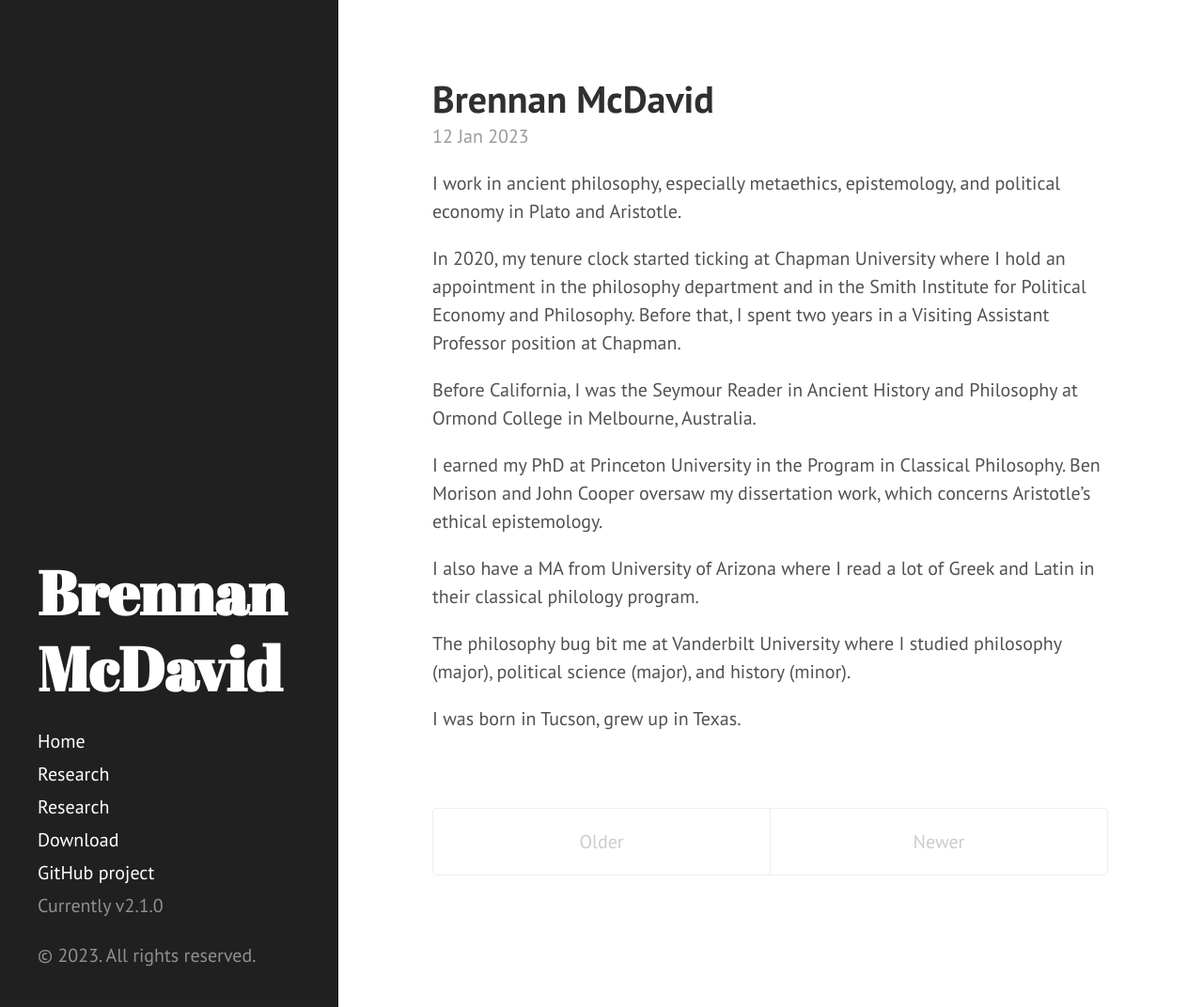
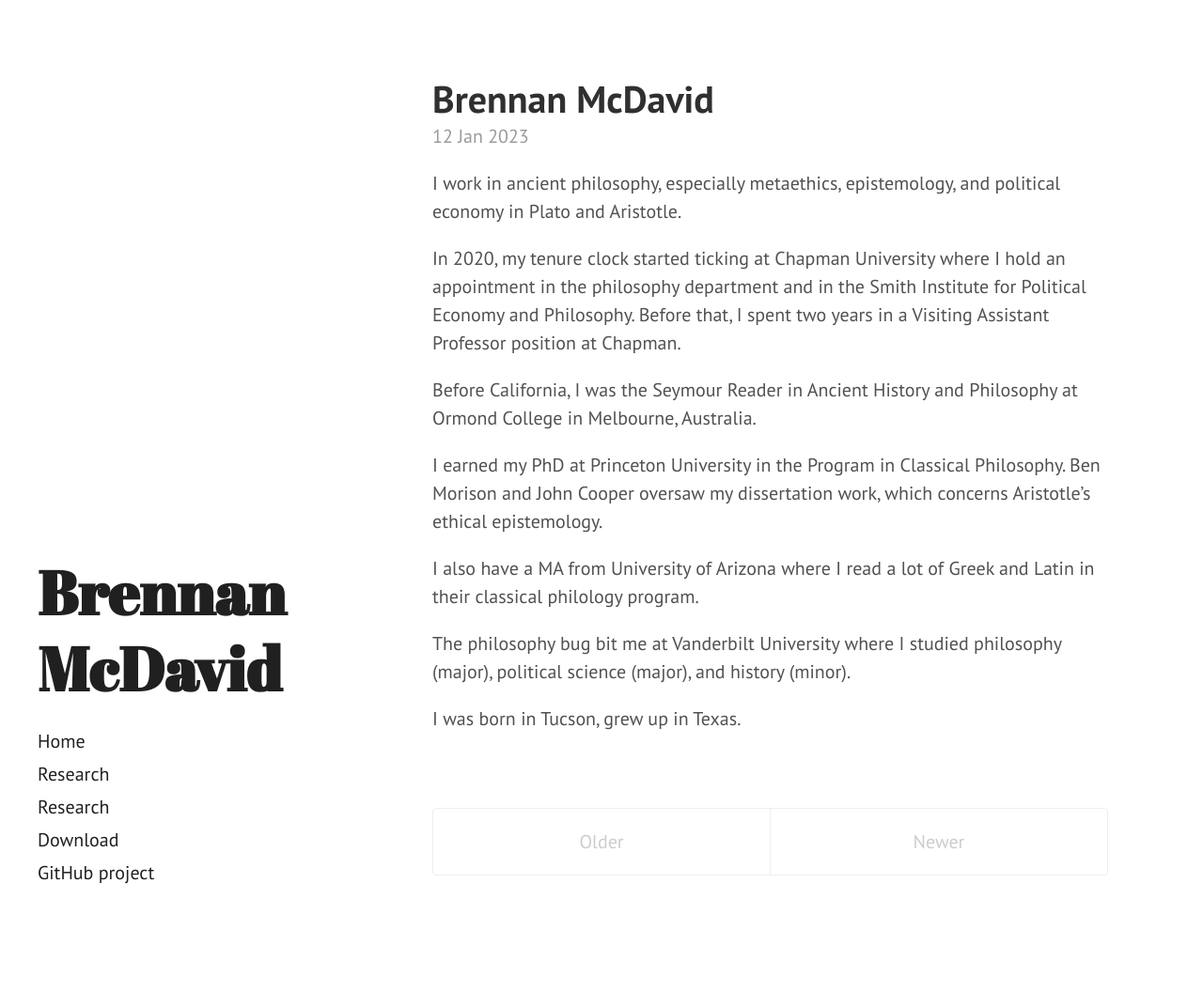
Before and after one commit to bkmcdavid/bkmcdavid.github.io, a Jekyll site: the page built from index.html, in a window 1280 px wide and 1072 px high. Shown: the whole window at 94% size. Built offline with Jekyll 4.4.1, drawn with Linux system fonts in a browser that asks for light colours; the list of posts is cut into pages by our own code.

Commit message:
Update hyde.css

```diff
--- a/public/css/hyde.css
+++ b/public/css/hyde.css
@@ -57,7 +57,7 @@
   text-align: center;
   padding: 2rem 1rem;
   color: rgba(255,255,255,.5);
-  background-color: #202020;
+  background-color: #FFFFFF;
 }
 @media (min-width: 48em) {
   .sidebar {
@@ -72,12 +72,12 @@
 
 /* Sidebar links */
 .sidebar a {
-  color: #fff;
+  color: #202020;
 }
 
 /* About section */
 .sidebar-about h1 {
-  color: #fff;
+  color: #202020;
   margin-top: 0;
   font-family: "Abril Fatface", serif;
   font-size: 3.25rem;
```
